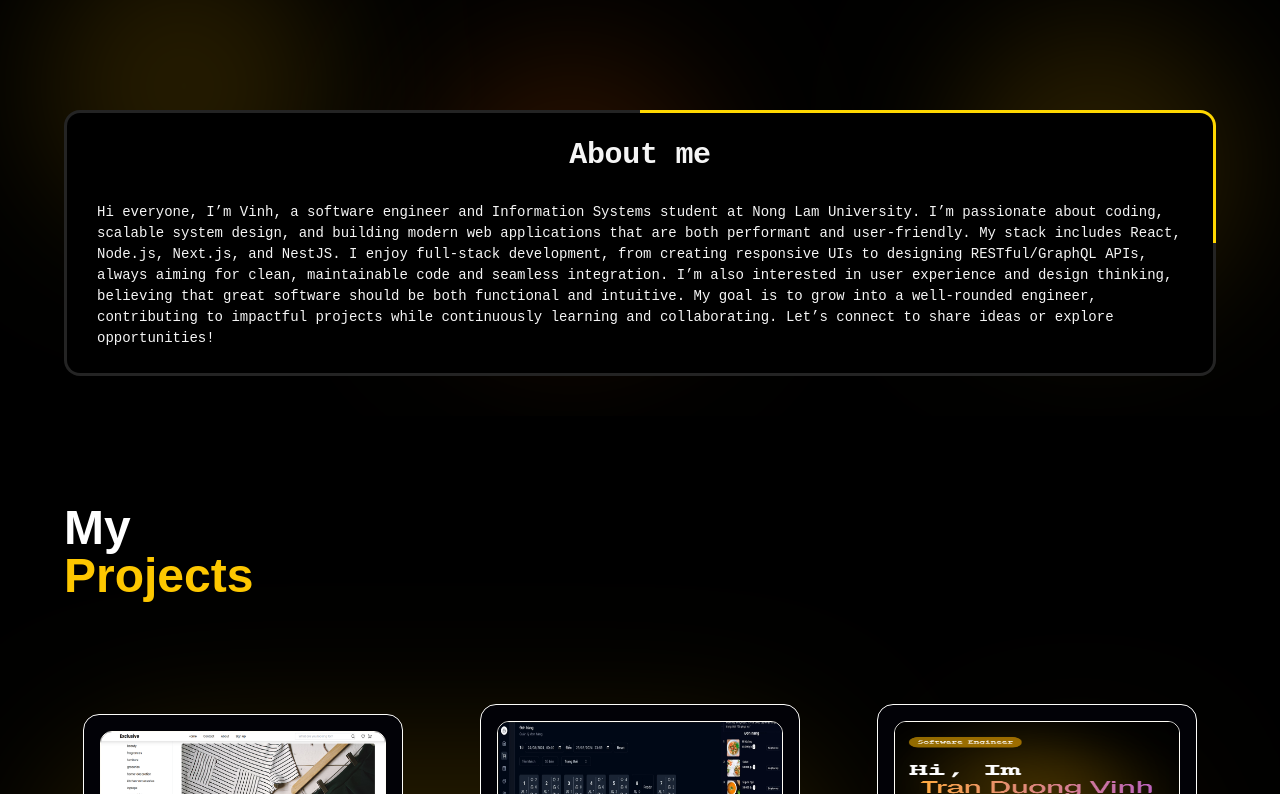
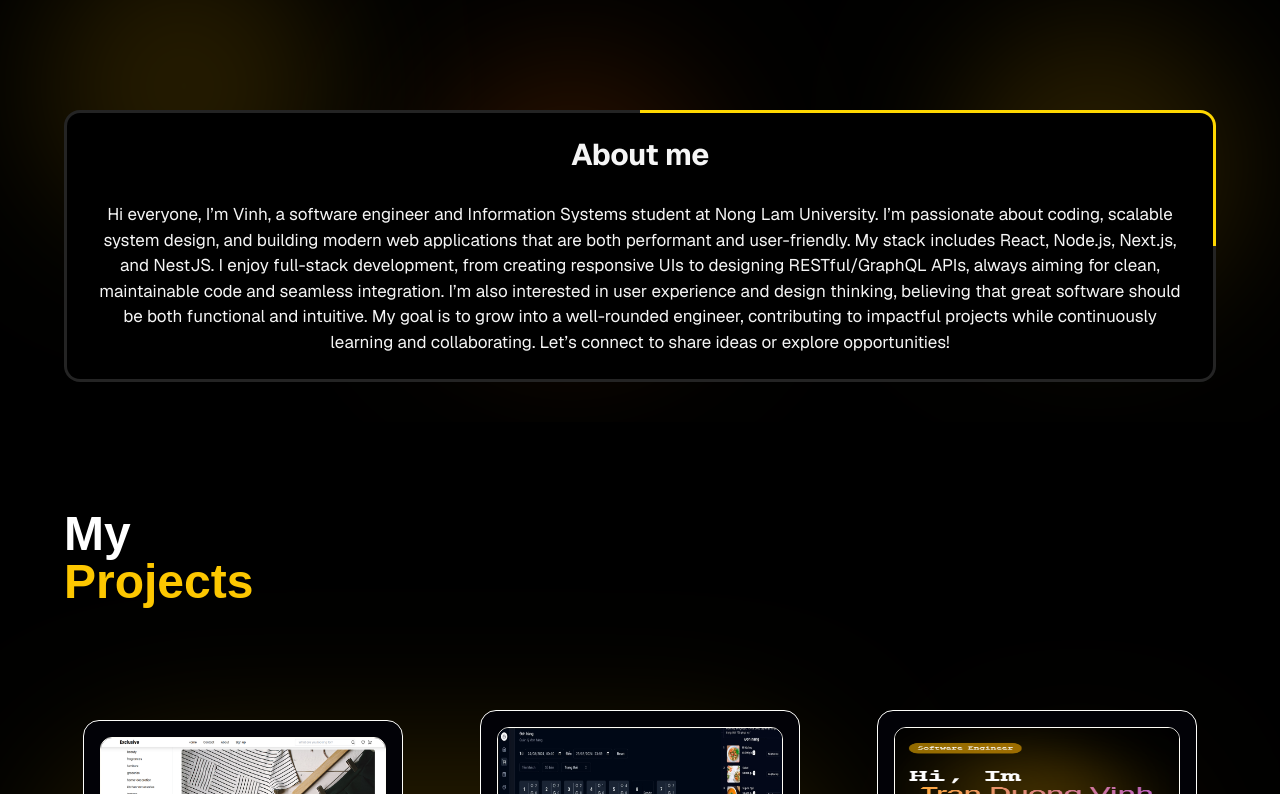
Before and after one commit to deV-inh08/my_portfolio, a Next.js app: page / in a window 1280 px wide. Shown: the part 1806-2600 px from the top of the page. Built offline with nearby package versions, Linux system fonts and the light colour scheme.

Commit message:
fix font

```diff
--- a/src/app/components/nurui/info-card.tsx
+++ b/src/app/components/nurui/info-card.tsx
@@ -44,10 +44,10 @@ export const InfoCard: React.FC<InfoCardProps> = ({
   cardBgColor = "#000",
   textColor = "#f5f5f5",
   hoverTextColor = "#242424",
-  fontFamily = "'Roboto Mono', monospace",
-  rtlFontFamily = "'Montserrat', sans-serif",
+  fontFamily = "'Geist', sans-serif",
+  rtlFontFamily = "'Geist', sans-serif",
   effectBgColor = "#ffd700",
-  contentPadding = "10px 16px",
+  contentPadding = "10px 10px",
 }) => {
   gsap.registerPlugin(SplitText, ScrollTrigger, useGSAP)
 
@@ -193,7 +193,7 @@ export const InfoCard: React.FC<InfoCardProps> = ({
         <p
           ref={contentRef}
           style={{
-            fontSize: 14,
+            fontSize: 17,
             color: textColor,
             display: "-webkit-box",
             WebkitLineClamp: 'auto',
@@ -203,7 +203,7 @@ export const InfoCard: React.FC<InfoCardProps> = ({
             marginBottom: 0,
             paddingBottom: 0,
             minHeight: 0,
-            textAlign: "left",
+            textAlign: "center",
           }}
         >
           {description}
```
